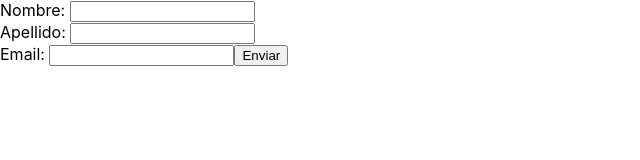
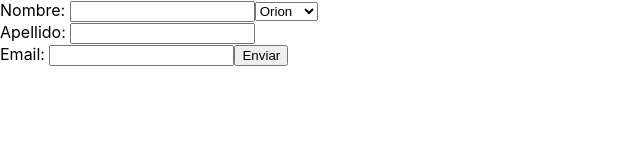
Before and after one commit to drbv27/React-Formik, a React (Create React App) app: page / in a window 1280 px wide. Shown: the top 160 px of the page, without its empty margins (0-640 px from the left). Built offline with nearby package versions, Linux system fonts and the light colour scheme.

Commit message:
Field properties

```diff
--- a/src/App.js
+++ b/src/App.js
@@ -28,7 +28,12 @@ function App() {
     >
       <Form>
         <label>Nombre: </label>
-        <Field type="text" name="name" />
+        <Field type="text" name="name" className="input" />
+        <Field as="select" name="select" className="input">
+          <option value="Orion">Orion</option>
+          <option value="Tristan">Tristan</option>
+          <option value="Guido">Guido</option>
+        </Field>
         <ErrorMessage name="name" />
         <br />
         <label>Apellido: </label>
```
